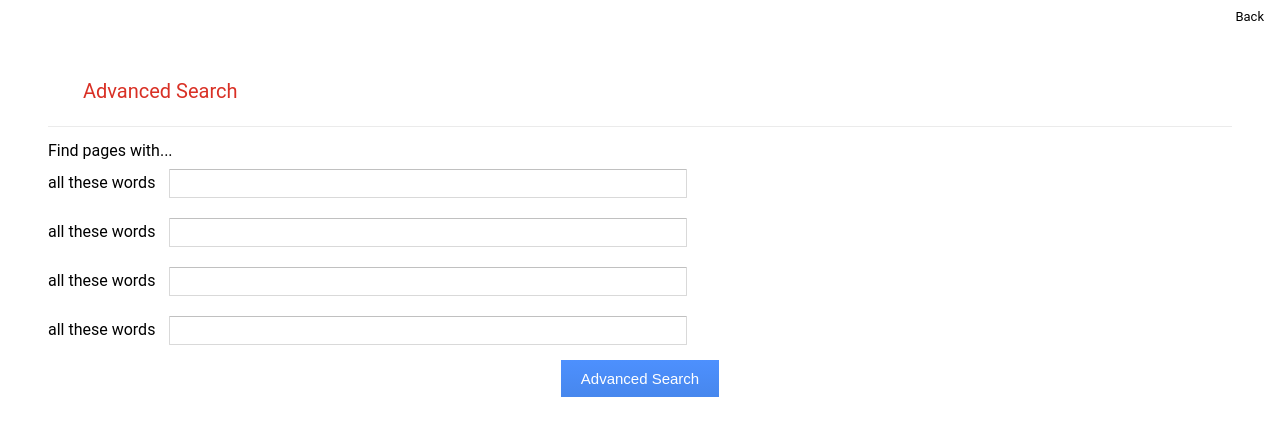
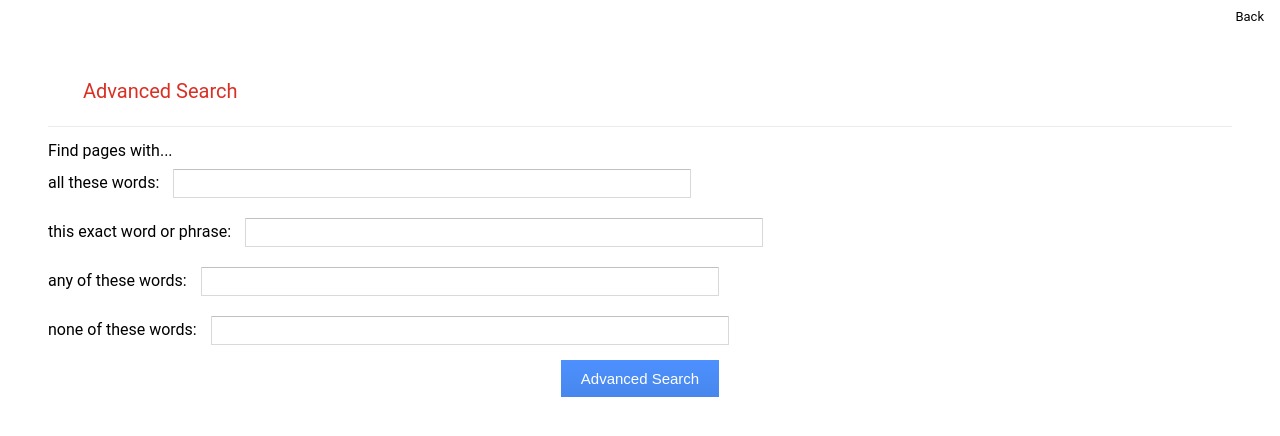
Before and after one commit to manthonyg/cs50-google, a website: page advanced_search.html in a window 1280 px wide. Drawn offline with Linux system fonts and the light colour scheme.

Commit message:
fixed labels for advanced search

```diff
--- a/advanced_search.html
+++ b/advanced_search.html
@@ -30,19 +30,19 @@
             <form class="advanced-form" action="https://google.com/search" method="get">
                 <div class="grid-flex">
                     <div class="col">
-                        <span>all these words</span>
+                        <span>all these words:</span>
                         <input class="advanced-input" name="as_q" type="text">
                     </div>
                     <div class="col">
-                        <span>all these words</span>
+                        <span>this exact word or phrase:</span>
                         <input class="advanced-input" name="as_epq" type="text">
                     </div>
                     <div class="col">
-                        <span>all these words</span>
+                        <span>any of these words:</span>
                         <input class="advanced-input" name="as_oq" type="text">
                     </div>
                     <div class="col">
-                        <span>all these words</span>
+                        <span>none of these words:</span>
                         <input class="advanced-input" name="as_eq" type="text">
                     </div>
 
```
